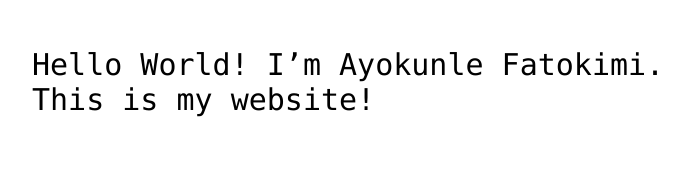
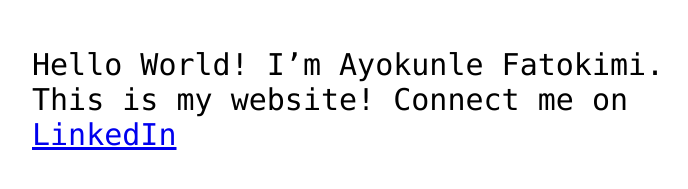
Before and after one commit to devAYZ/devAYZ.github.io, a plain HTML site: page index.html in a window 1280 px wide. Shown: the part 341-530 px from the top of the page, without its empty margins (258-946 px from the left). Drawn offline with Linux system fonts and the light colour scheme.

Commit message:
Update index.html
add linked profile

```diff
--- a/index.html
+++ b/index.html
@@ -12,7 +12,7 @@
 <img src="https://octodex.github.com/images/daftpunktocat-thomas.gif" id="octocat" alt="octocat-gif" />
 
 <!-- Change this code here by copy and pasting your template on line 15 -->
-<p>Hello World! I’m Ayokunle Fatokimi. This is my website!</p>
+  <p>Hello World! I’m Ayokunle Fatokimi. This is my website! Connect me on <a href="https://www.linkedin.com/in/devayz/">LinkedIn</a> </p>
 
 </body>
 </html>
```
